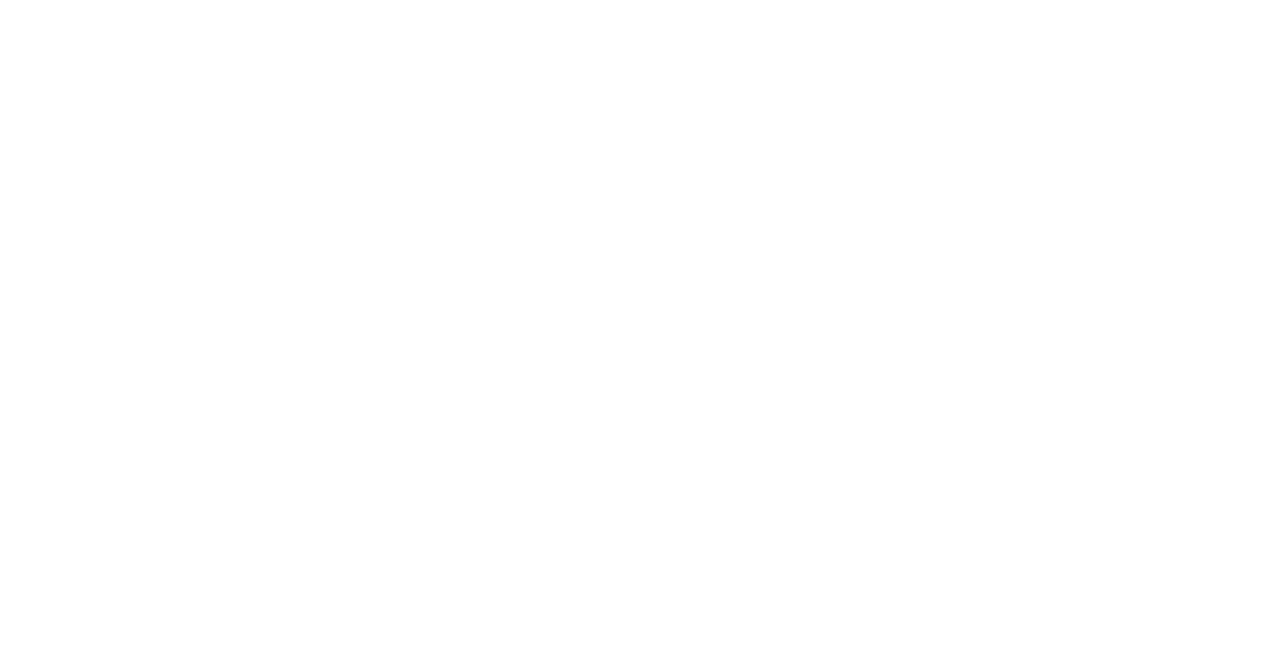
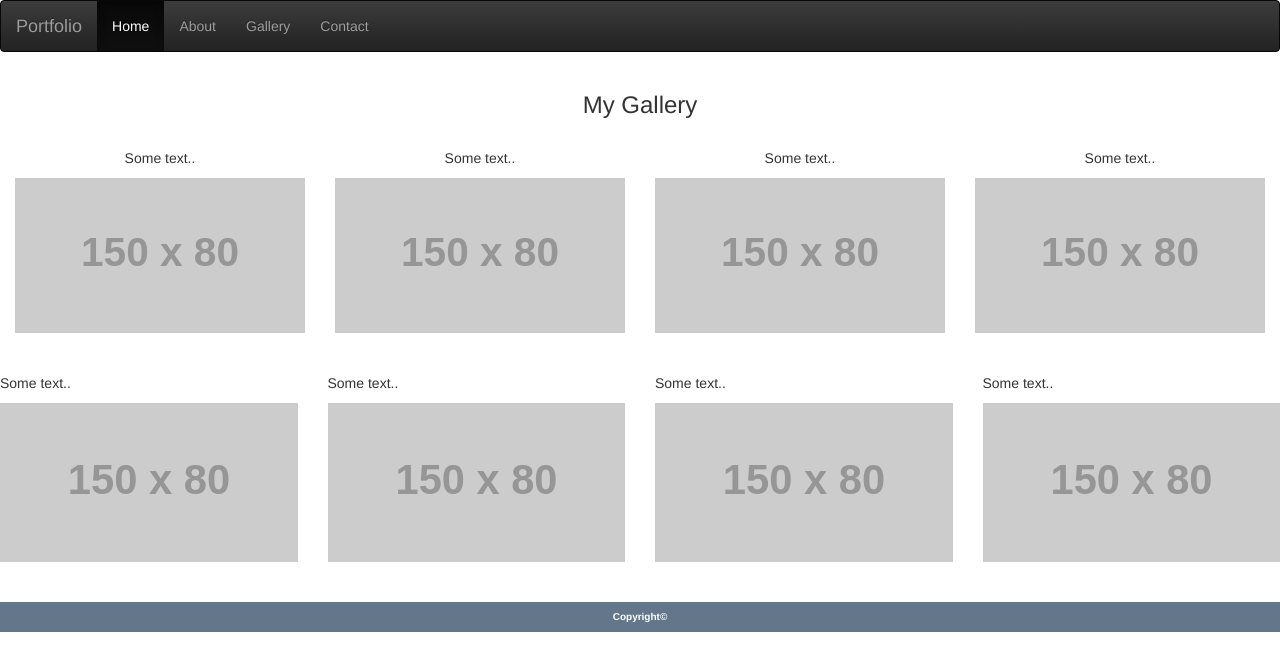
Before and after one commit to abojo079/ABojorquezPortfolio, a plain HTML site: page portfolio.html in a window 1280 px wide. Drawn offline with nearby package versions, Linux system fonts and the light colour scheme; placeholder pictures from the web are drawn by us.

Commit message:
index.html

```diff
--- a/css/style.css
+++ b/css/style.css
@@ -1,5 +1,31 @@
-body{
-background-color: brown;
+#about{
+padding: 200px;
 
 
 }
+
+.self{
+position: relative;
+width: 200px;
+height:250px;
+border-radius: 8px;
+top: -175px;
+}
+
+.bio{
+
+position: relative;
+height: 10px;
+top: -200px;
+padding: 50px;
+}
+
+#bottom{
+background-color: rgb(100, 118, 138);
+border-top: lightslategray;
+border-top-width: thick;
+padding: 8px;
+font-size: 10px;
+font-weight: bold;
+color: white;
+}
--- a/portfolio.html
+++ b/portfolio.html
@@ -0,0 +1,93 @@
+<!DOCTYPE html>
+<html lang="en">
+        <head>
+                <meta charset="UTF-8">
+                <meta name="viewport" content="width=device-width, initial-scale=1.0">
+                <meta http-equiv="X-UA-Compatible" content="ie=edge">
+                <link rel="stylesheet" type="text/css" href="css/style.css">
+
+                <!-- Latest compiled and minified CSS -->
+            <link rel="stylesheet" href="https://stackpath.bootstrapcdn.com/bootstrap/3.4.1/css/bootstrap.min.css" integrity="sha384-HSMxcRTRxnN+Bdg0JdbxYKrThecOKuH5zCYotlSAcp1+c8xmyTe9GYg1l9a69psu" crossorigin="anonymous">
+
+            <!-- Optional theme -->
+            <link rel="stylesheet" href="https://stackpath.bootstrapcdn.com/bootstrap/3.4.1/css/bootstrap-theme.min.css" integrity="sha384-6pzBo3FDv/PJ8r2KRkGHifhEocL+1X2rVCTTkUfGk7/0pbek5mMa1upzvWbrUbOZ" crossorigin="anonymous">
+
+            <!-- Latest compiled and minified JavaScript -->
+            <script src="https://stackpath.bootstrapcdn.com/bootstrap/3.4.1/js/bootstrap.min.js" integrity="sha384-aJ21OjlMXNL5UyIl/XNwTMqvzeRMZH2w8c5cRVpzpU8Y5bApTppSuUkhZXN0VxHd" crossorigin="anonymous"></script>
+                <title>A. Bojorquez Portfolio</title>
+            </head>
+<body>
+        <nav class="navbar navbar-inverse">
+                <div class="container-fluid">
+                  <div class="navbar-header">
+                    <button type="button" class="navbar-toggle" data-toggle="collapse" data-target="#myNavbar">
+                      <span class="icon-bar"></span>
+                      <span class="icon-bar"></span>
+                      <span class="icon-bar"></span>
+                    </button>
+                    <a class="navbar-brand" href="#">Portfolio</a>
+                  </div>
+                  <div class="collapse navbar-collapse" id="myNavbar">
+                    <ul class="nav navbar-nav">
+                      <li class="active"><a href="index.html">Home</a></li>
+                      <li><a href="about.html">About</a></li>
+                      <li><a href="portfolio.html">Gallery</a></li>
+                      <li><a href="contact.html">Contact</a></li>
+                    </ul>
+
+                  </div>
+                </div>
+              </nav>
+
+              <div class="container-fluid bg-3 text-center">
+                    <h3>My Gallery</h3><br>
+                    <div class="row">
+                      <div class="col-sm-3">
+                        <p>Some text..</p>
+                        <img src="https://placehold.it/150x80?text=IMAGE" class="img-responsive" style="width:100%" alt="Image">
+                      </div>
+                      <div class="col-sm-3">
+                        <p>Some text..</p>
+                        <img src="https://placehold.it/150x80?text=IMAGE" class="img-responsive" style="width:100%" alt="Image">
+                      </div>
+                      <div class="col-sm-3">
+                        <p>Some text..</p>
+                        <img src="https://placehold.it/150x80?text=IMAGE" class="img-responsive" style="width:100%" alt="Image">
+                      </div>
+                      <div class="col-sm-3">
+                        <p>Some text..</p>
+                        <img src="https://placehold.it/150x80?text=IMAGE" class="img-responsive" style="width:100%" alt="Image">
+                      </div>
+                    </div>
+                  </div><br>
+                <br>
+
+                <div class="row">
+                        <div class="col-sm-3">
+                          <p>Some text..</p>
+                          <img src="https://placehold.it/150x80?text=IMAGE" class="img-responsive" style="width:100%" alt="Image">
+                        </div>
+                        <div class="col-sm-3">
+                          <p>Some text..</p>
+                          <img src="https://placehold.it/150x80?text=IMAGE" class="img-responsive" style="width:100%" alt="Image">
+                        </div>
+                        <div class="col-sm-3">
+                          <p>Some text..</p>
+                          <img src="https://placehold.it/150x80?text=IMAGE" class="img-responsive" style="width:100%" alt="Image">
+                        </div>
+                        <div class="col-sm-3">
+                          <p>Some text..</p>
+                          <img src="https://placehold.it/150x80?text=IMAGE" class="img-responsive" style="width:100%" alt="Image">
+                        </div>
+                      </div>
+                    </div><br>
+                  <br>
+
+
+                  <footer class="container-fluid text-center" id='bottom'>Copyright<span>&#169;</span></footer>
+
+
+
+
+</body>
+</html>
```
Also changed, not shown: about.html (+69 -0 lines), contact.html (+50 -0 lines), index.html (+5 -8 lines), photos/DC.jpg (added), photos/HK.jpg (added), photos/aimee.JPEG (added), photos/sceneit.jpg (added).
